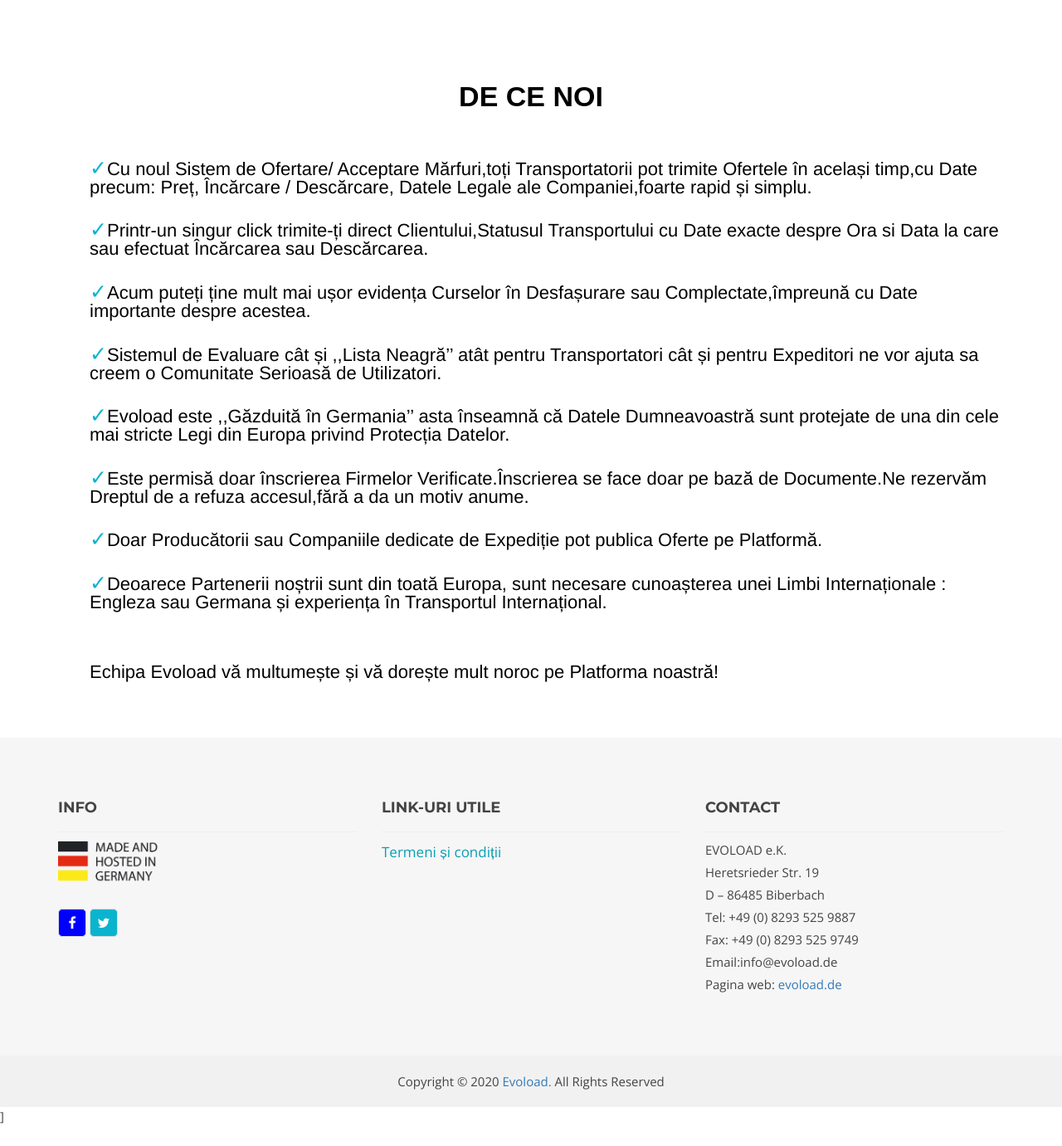
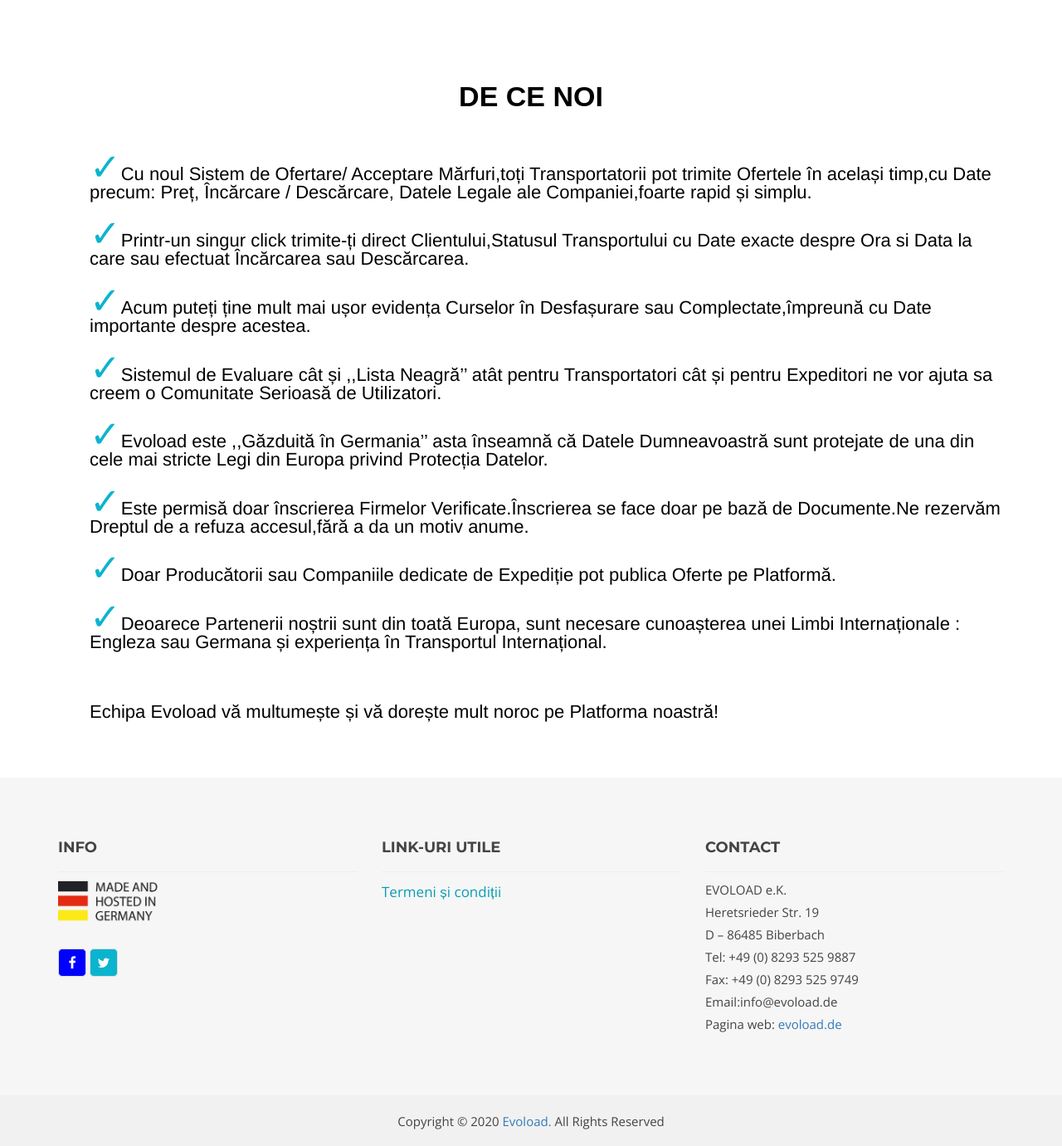
Before and after one commit to MihaiAlexandruVlad/soft-lading, a PHP site: page /about.html in a window 1280 px wide. Shown: the part 164-1545 px from the top of the page at 83% size. Before the commit the page ends 1518 px from the top, so only its background shows below. Run offline with PHP 8.4, Linux system fonts and the light colour scheme; some web fonts are replaced.

Commit message:
dsffssfg

```diff
--- a/style.css
+++ b/style.css
@@ -2387,7 +2387,7 @@ font-size: 22px
 }
 .about-item-list:before {
   content: '✓';
-  font-size: 25px;
+  font-size: 45px;
   color: #0BB4CE
 }
 
```
